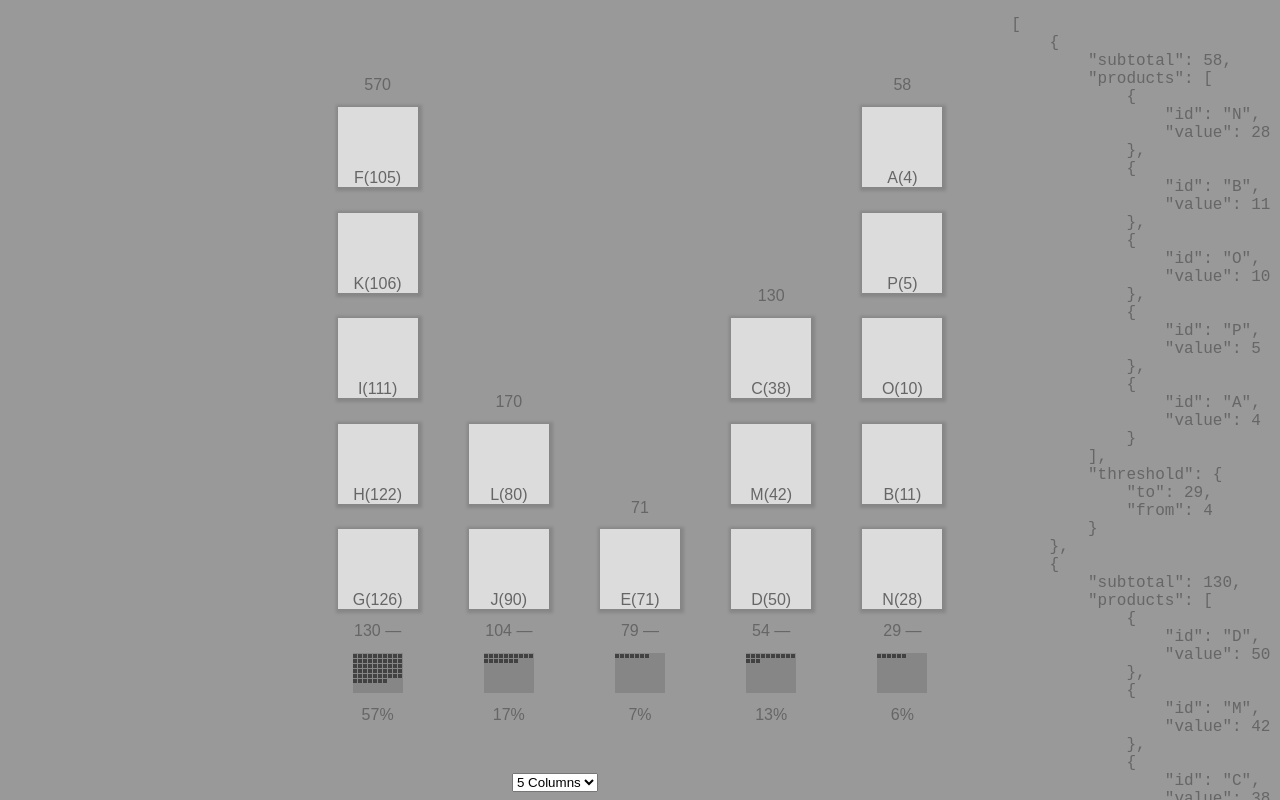
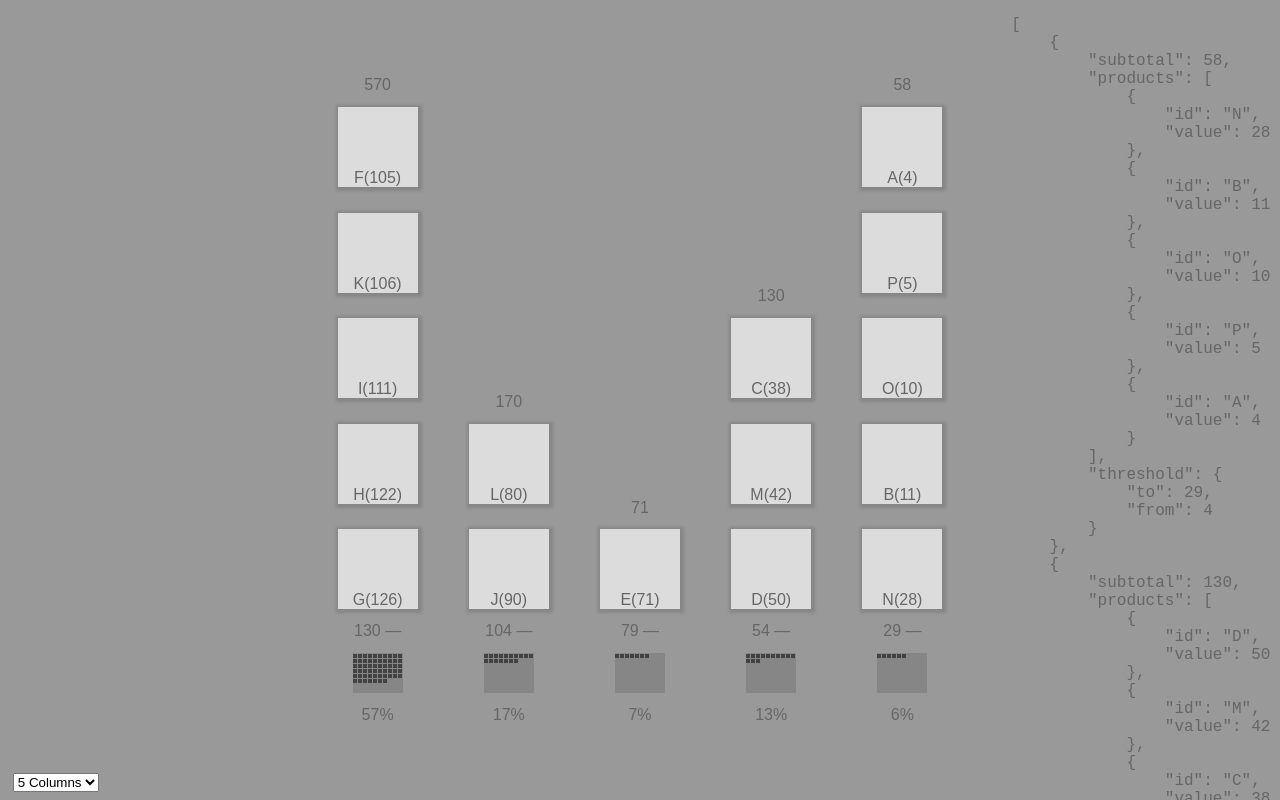
Before and after one commit to kevinelong/chart, a plain HTML site: page index.html in a window 1280 px wide. Drawn offline with Linux system fonts and the light colour scheme.

Commit message:
move column selector left

```diff
--- a/index.html
+++ b/index.html
@@ -65,8 +65,8 @@
 
     pre {
         position: absolute;
-        top:0;
-        right:0;
+        top: 0;
+        right: 0;
         height: 100vh;
         overflow-y: scroll;
     }
@@ -123,6 +123,6 @@
     }
 
     document.body.appendChild(chart(context));
-    document.body.innerHTML += `<select style="position:absolute;bottom:1vh;left:40vw;"><option>5 Columns</option></select>`;
+    document.body.innerHTML += `<select style="position:absolute;bottom:1vh;left:1vw;"><option>5 Columns</option></select>`;
     document.body.innerHTML += `<pre style="text-align:left;">${JSON.stringify(context, undefined, 4)}</pre>`;
 </script>
```
